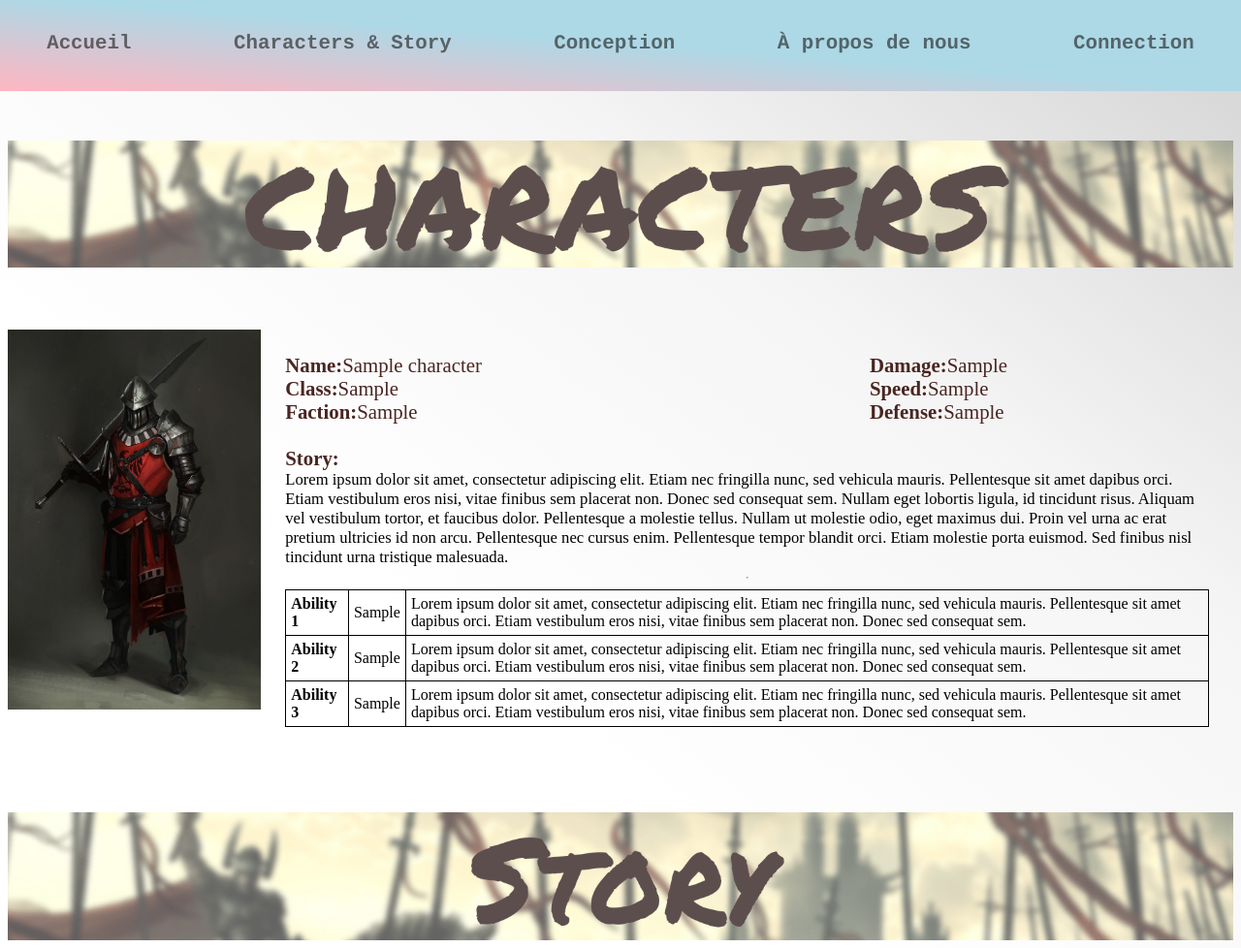
After one commit to AnisBastide/WebProject, a PHP site: page /Characters.php in a window 1280 px wide. The commit adds this page. Shown: the whole page at 97% size. Run offline with PHP 8.4, Linux system fonts and the light colour scheme; tables that the repository leaves empty or names only in its code hold one stand-in row (values such as "Sample post").

Commit message:
WORK WORK WORK WORK WORK

```diff
--- /dev/null
+++ b/Characters.php
@@ -0,0 +1,204 @@
+<DOCTYPE html>
+    <html lang="en">
+
+    <head>
+        <meta charset="UTF-8">
+        <link rel="stylesheet" href="style.css">
+        <meta name="viewport" content="width=device-width, initial-scale=1.0">
+        <title>Document</title>
+    </head>
+
+    <body>
+        <?php include "Plugin/header.php";  ?>
+        <img class="division" src="img/characters.png">
+        <?php
+$db_username = 'root';
+$db_password = 'root';
+$db_name     = 'web_project';
+$db_host     = 'localhost';
+$db = mysqli_connect($db_host, $db_username, $db_password,$db_name);
+
+
+function getName($db,$id)
+{
+    $requete = "SELECT name FROM characters WHERE id=".$id;
+        $exec_requete = mysqli_query($db,$requete);
+        $reponse      = mysqli_fetch_array($exec_requete);
+        $name=$reponse['name'];
+        return $name;
+
+}
+function getClass($db,$id)
+{
+    $requete = "SELECT class FROM characters WHERE id=".$id;
+        $exec_requete = mysqli_query($db,$requete);
+        $reponse      = mysqli_fetch_array($exec_requete);
+        $class=$reponse['class'];
+        return $class;
+
+}
+function getFaction($db,$id)
+{
+    $requete = "SELECT faction FROM characters WHERE id=".$id;
+        $exec_requete = mysqli_query($db,$requete);
+        $reponse      = mysqli_fetch_array($exec_requete);
+        $faction=$reponse['faction'];
+        return $faction;
+
+}
+function getDamage($db,$id)
+{
+    $requete = "SELECT damage FROM characters WHERE id=".$id;
+        $exec_requete = mysqli_query($db,$requete);
+        $reponse      = mysqli_fetch_array($exec_requete);
+        $dmg=$reponse['damage'];
+        return $dmg;
+
+}
+function getAbility($db,$id)
+{
+    $requete = "SELECT ab1 FROM characters WHERE id=".$id;
+        $exec_requete = mysqli_query($db,$requete);
+        $reponse      = mysqli_fetch_array($exec_requete);
+        $ab=$reponse['ab1'];
+        return $ab;
+
+}
+function getId($db){
+    $boolean=true;
+    $array=array();
+    $requete = "SELECT id FROM characters";
+    $exec_requete = mysqli_query($db,$requete);
+    while($boolean){
+        $stockage=$exec_requete->fetch_row();
+        if($stockage!==NULL){
+            $array[]=$stockage;
+        }
+        else{
+            $boolean=false;
+        }
+    }
+    foreach($array as $id){
+        foreach($id as $id2){
+            if ($id2%2==0){
+                sendRight($db,$id2);
+            }
+            else{
+               sendLeft($db,$id2);
+            }
+        }
+
+    }
+}
+function sendLeft($db,$id){
+echo '
+<div class="characters_container">
+    <div>
+        <img class="img_responsive" src="img/characters/'.$id.'.png">
+    </div>
+    <div class="characters_column">
+
+        <div class="characters_row">
+            <div class="left">
+                <b>Name:</b>'.getName($db,$id).'</br>
+                <b>Class:</b>'.getClass($db,$id).'</br>
+                <b>Faction:</b>'.getFaction($db,$id).'</br>
+            </div>
+
+            <div>
+               <b> Damage:</b>'.getDamage($db,$id).'</br>
+               <b>Speed:</b>'.getDamage($db,$id).'</br>
+               <b> Defense:</b>'.getDamage($db,$id).'</br>
+            </div>
+        </div>
+        </br>
+
+        <div>
+           <b> Story:</b></br>
+           <span> Lorem ipsum dolor sit amet, consectetur adipiscing elit. Etiam nec fringilla nunc, sed vehicula mauris.
+            Pellentesque sit amet dapibus orci. Etiam vestibulum eros nisi, vitae finibus sem placerat non. Donec sed
+            consequat sem. Nullam eget lobortis ligula, id tincidunt risus. Aliquam vel vestibulum tortor, et faucibus
+            dolor. Pellentesque a molestie tellus. Nullam ut molestie odio, eget maximus dui. Proin vel urna ac erat
+            pretium ultricies id non arcu. Pellentesque nec cursus enim. Pellentesque tempor blandit orci. Etiam molestie
+            porta euismod. Sed finibus nisl tincidunt urna tristique malesuada.</span>
+        </div>
+        <hr>
+        <div>
+            <table>
+                <tr><td><b>Ability 1</b></td><td>'.getAbility($db,$id).'</td><td>Lorem ipsum dolor sit amet, consectetur adipiscing elit. Etiam nec fringilla nunc, sed vehicula mauris.
+            Pellentesque sit amet dapibus orci. Etiam vestibulum eros nisi, vitae finibus sem placerat non. Donec sed
+            consequat sem.
+          </td></tr>
+                <tr><td><b>Ability 2</b></td><td>'.getAbility($db,$id).'</td><td>Lorem ipsum dolor sit amet, consectetur adipiscing elit. Etiam nec fringilla nunc, sed vehicula mauris.
+            Pellentesque sit amet dapibus orci. Etiam vestibulum eros nisi, vitae finibus sem placerat non. Donec sed
+            consequat sem. </td></tr>
+                <tr><td><b>Ability 3</b></td><td>'.getAbility($db,$id).'</td><td>Lorem ipsum dolor sit amet, consectetur adipiscing elit. Etiam nec fringilla nunc, sed vehicula mauris.
+            Pellentesque sit amet dapibus orci. Etiam vestibulum eros nisi, vitae finibus sem placerat non. Donec sed
+            consequat sem. </td></tr>
+            </table>
+        </div>
+    </div>
+</div>';
+
+}
+function sendRight($db,$id){
+    echo '<div class="characters_container">
+
+    <div class="characters_column">
+
+        <div class="characters_row">
+        <div class="left">
+        <b>Name:</b>'.getName($db,$id).'</br>
+        <b> Class:</b>'.getClass($db,$id).'</br>
+        <b>Faction:</b>'.getFaction($db,$id).'</br>
+    </div>
+
+    <div>
+       <b> Damage:</b>'.getDamage($db,$id).'</br>
+       <b>Speed:</b>'.getDamage($db,$id).'</br>
+       <b> Defense:</b>'.getDamage($db,$id).'</br>
+    </div>
+        </div>
+        </br>
+
+        <div>
+           <b> Story:</b></br>
+           <span> Lorem ipsum dolor sit amet, consectetur adipiscing elit. Etiam nec fringilla nunc, sed vehicula mauris.
+            Pellentesque sit amet dapibus orci. Etiam vestibulum eros nisi, vitae finibus sem placerat non. Donec sed
+            consequat sem. Nullam eget lobortis ligula, id tincidunt risus. Aliquam vel vestibulum tortor, et faucibus
+            dolor. Pellentesque a molestie tellus. Nullam ut molestie odio, eget maximus dui. Proin vel urna ac erat
+            pretium ultricies id non arcu. Pellentesque nec cursus enim. Pellentesque tempor blandit orci. Etiam molestie
+            porta euismod. Sed finibus nisl tincidunt urna tristique malesuada.</span>
+        </div>
+        <hr>
+        <div>
+            <table>
+            <tr><td><b>Ability 1</b></td><td>'.getAbility($db,$id).'</td><td>Lorem ipsum dolor sit amet, consectetur adipiscing elit. Etiam nec fringilla nunc, sed vehicula mauris.
+            Pellentesque sit amet dapibus orci. Etiam vestibulum eros nisi, vitae finibus sem placerat non. Donec sed
+            consequat sem.
+          </td></tr>
+                <tr><td><b>Ability 2</b></td><td>'.getAbility($db,$id).'</td><td>Lorem ipsum dolor sit amet, consectetur adipiscing elit. Etiam nec fringilla nunc, sed vehicula mauris.
+            Pellentesque sit amet dapibus orci. Etiam vestibulum eros nisi, vitae finibus sem placerat non. Donec sed
+            consequat sem. </td></tr>
+                <tr><td><b>Ability 3</b></td><td>'.getAbility($db,$id).'</td><td>Lorem ipsum dolor sit amet, consectetur adipiscing elit. Etiam nec fringilla nunc, sed vehicula mauris.
+            Pellentesque sit amet dapibus orci. Etiam vestibulum eros nisi, vitae finibus sem placerat non. Donec sed
+            consequat sem. </td></tr>
+            </table>
+        </div>
+    </div>
+    <div>
+        <img class="img_responsive" src="img/characters/'.$id.'.png">
+    </div>
+</div>';
+
+}
+getId($db);
+
+?>
+        </div>
+        <img class="division" src="img/story.png">
+
+        <?php include "Plugin/footer.php";   ?>
+    </body>
+
+    </html>
--- a/Plugin/header.php
+++ b/Plugin/header.php
@@ -1,7 +1,9 @@
 <header>
 <nav>
-<div><a class="nav" href="./NewWebProject.php">Accueil</a></div>
-<div class="dropdown"><a class="nav" href="./Us.php">À propos de nous</a><div class="dropdown-child"><a>L'itescia</a><a>La Coding Factory</a><a>Nous</a></div></div>
-<div><a class="nav" href="./Connection.php">Connection</a></div>
+<div><a class="nav" href="./NewWebProject.php"><b>Accueil</b></a></div>
+<div><a class="nav"href="./Characters.php"> <b>Characters & Story</b></a></div>
+<div><a class="nav"href="./Conception.php"> <b>Conception</b></a></div>
+<div class="dropdown"><a class="nav" href="./Us.php"><b>À propos de nous</b></a><div class="dropdown-child"><a>L'itescia</a><a>La Coding Factory</a><a>Nous</a></div></div>
+<div><a class="nav" href="./Connection.php"><b>Connection</b></a></div>
 </nav>
 </header>
--- a/style.css
+++ b/style.css
@@ -1,3 +1,12 @@
+html{
+    background-image:
+    linear-gradient(
+       to top right,
+       white,white,whitesmoke,lightgrey
+     );
+
+
+}
 nav{
      display: flex;
      align-items: center;
@@ -6,8 +15,8 @@ nav{
      background-image:
      linear-gradient(
         to top right,
-        lightgrey, grey
-      );;
+        lightpink, lightblue, lightblue
+      );
      padding-top:3%;
      padding-bottom:3%;
      margin:-1%;
@@ -15,6 +24,7 @@ nav{
  }
 
  .nav{
+     font-size: 130%;
      font-family: Courier, monospace;
      color: rgb(24,24,24);
      opacity: 60%;
@@ -109,34 +93,46 @@ background-image: url("img/itescia.png");
     height:  100%;
     background-color: whitesmoke;
 }
-.video-responsive {
-     overflow:hidden;
-      padding-bottom:56.25%;
-       position:relative;
-        height:0;
-    }
-
-.video-responsive iframe {
-    left:0;
-    top:0;
-    height:40%;
-     width:40%;
-     position:absolute;}
-
-.align{
+.characters_container{
+    padding-top: 5%;
     display: flex;
-    justify-content: space-evenly;
+    flex-direction: row;
+    font-size:130%;
+    color: rgb(73, 38, 33);
 
 
 }
-.para{
+span{
+    font-style: normal;
+    font-size: 80%;
+    color: black;
+}
+
+.characters_column{
     padding: 2%;
-    background-color: rgba(54, 54, 54, 0.5);
-    border-color: black;
-    border-width: 2px;
-    border-style: solid;
-    border-radius: 2%;
-    width: 40%;
-    height: 40%;
-    color: whitesmoke;
+    display: flex;
+    flex-direction: column;
 }
+.characters_row{
+    display: flex;
+    flex-direction: row;
+}
+.left{
+    padding-right: 400px;
+}
+table {
+
+    border-collapse: collapse;
+
+}
+
+table, th, td {
+    padding:5px;
+    border: 1px solid black;
+}
+.division{
+    padding-top: 5%;
+    width: 100%;
+   min-width: 10%;
+   height: auto;
+}
--- a/style2.css
+++ b/style2.css
@@ -37,7 +37,7 @@ input[type=text], input[type=password] {
 
 /* Set a style for all buttons */
 input[type=submit] {
-    background-color: #53af57;
+    background-color: lightseagreen;
     color: white;
     padding: 14px 20px;
     margin: 8px 0;
@@ -47,6 +47,6 @@ input[type=submit] {
 }
 input[type=submit]:hover {
     background-color: white;
-    color: #53af57;
-    border: 1px solid #53af57;
+    color: lightseagreen;
+    border: 1px solid lightseagreen;
 }
```
Also changed, not shown: other parts of style.css (+8 -34 lines), CharactersDisplay.php (added, +186 -0 lines), Conception.php (added, +14 -0 lines), Us.php (+0 -14 lines), img/characters.png (added), img/characters/1.png (added), img/characters/2.png (added), img/characters/3.png (added), img/story.png (added).
